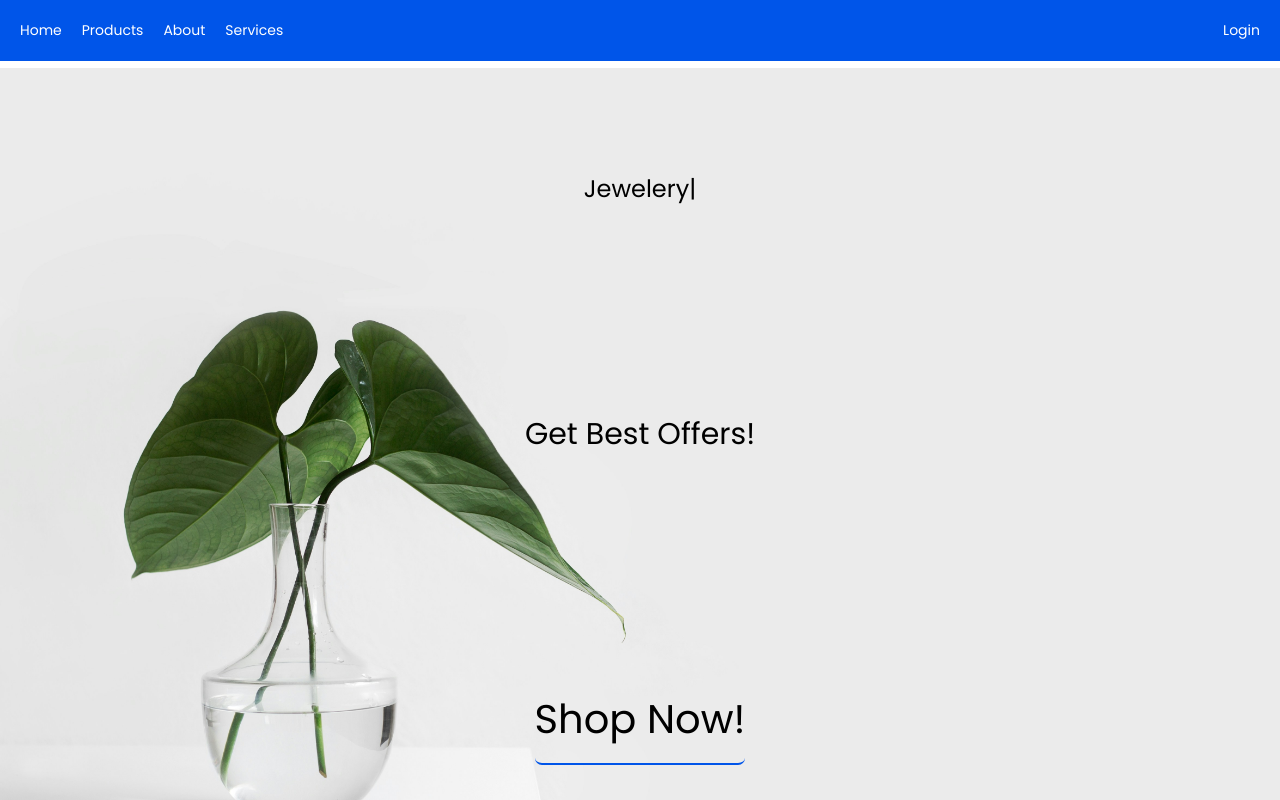
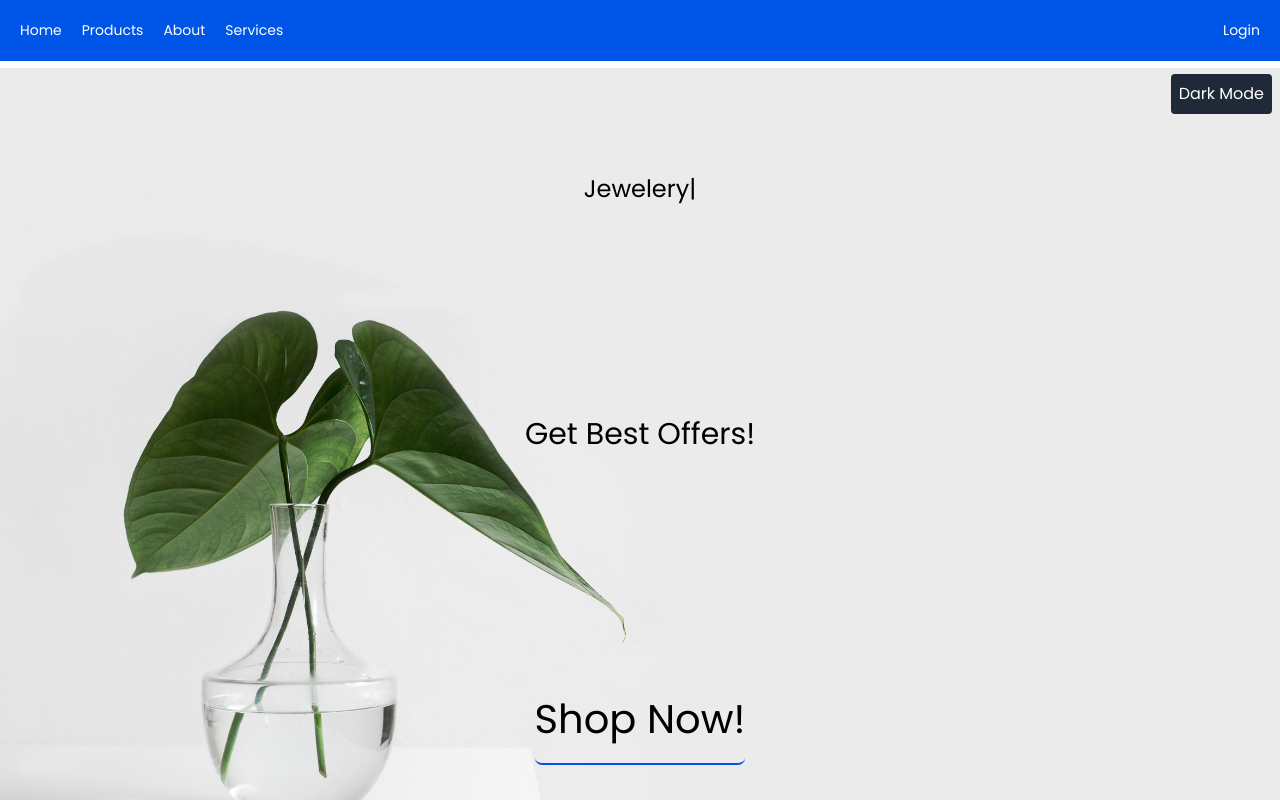
Before and after one commit to bhagirathpaliyal/E-commerce-page, a React app: page /E-commerce-page/ in a window 1280 px wide. Shown: the top 800 px of the page. Built offline with nearby package versions, Linux system fonts and the light colour scheme; no server answers; the HTML template or start-up script is replaced by a standard one.

Commit message:
fix : toggle button

```diff
--- a/src/App.jsx
+++ b/src/App.jsx
@@ -34,8 +34,8 @@ function App() {
     <BrowserRouter basename='E-commerce-page'>
       <div className={`mx-auto ${darkMode ? 'dark' : ''}`}>
         <Header />
-        <button onClick={toggleDarkMode} className="fixed top-4 right-4 p-2 bg-gray-800 text-white rounded">
-          Toggle Dark Mode
+        <button onClick={toggleDarkMode} className="fixed top-[74px] right-2 p-2 bg-gray-800 text-white rounded ">
+          Dark Mode
         </button>
         <Routes>
           <Route path="/" element={<Home />} />
```
